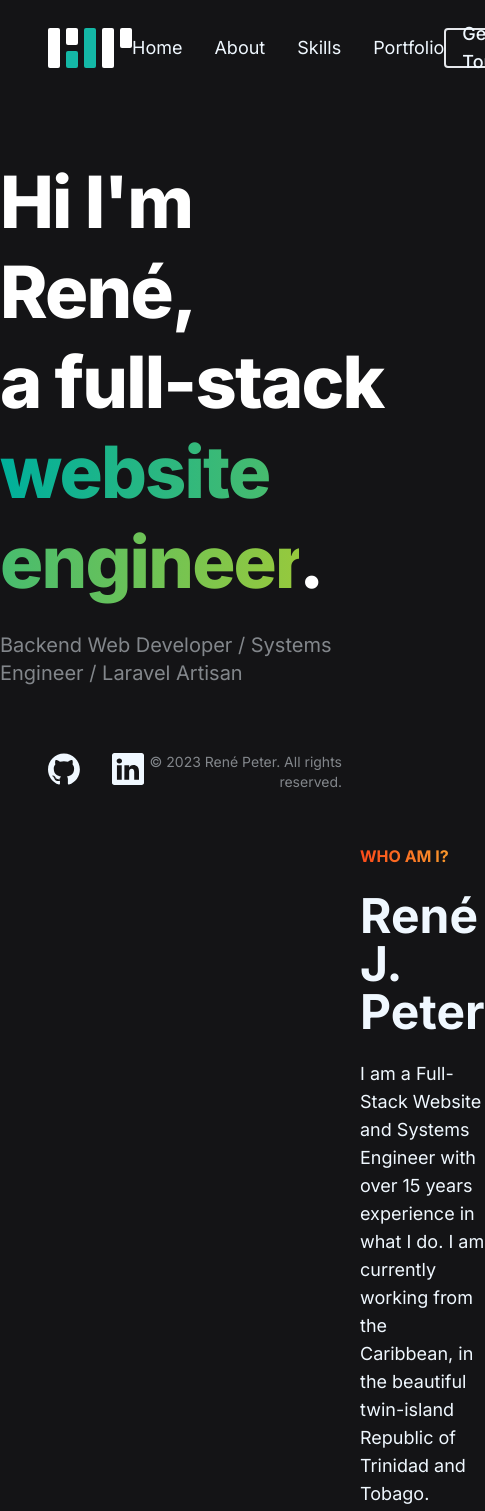
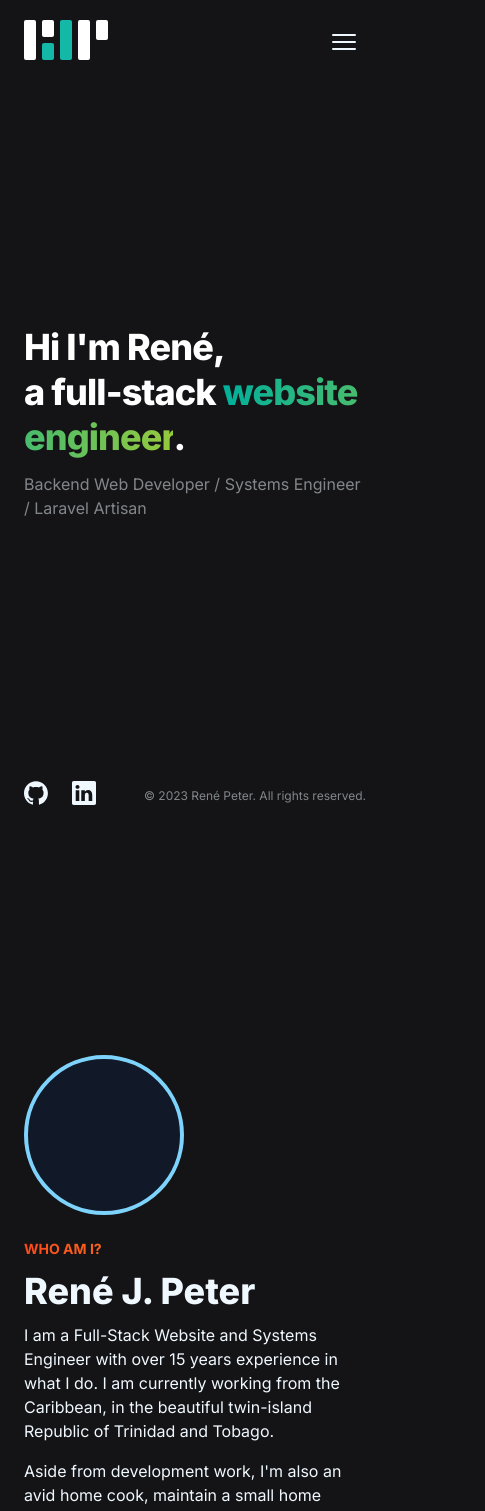
Before and after one commit to renejpeter/portfolio, a Next.js app: page / in a window 390 px wide. Shown: the top 1511 px of the page, 485 px wide, since content can reach past the window. Built offline with nearby package versions, Linux system fonts and the light colour scheme; a web font is replaced by a local one.

Commit message:
make pages responsive

```diff
--- a/src/components/SiteFooter.tsx
+++ b/src/components/SiteFooter.tsx
@@ -4,10 +4,10 @@ const SiteFooter = () => {
   return (
     <footer
       id="site-footer"
-      className="fixed inset-x-0 bottom-8 h-20 px-12 flex items-center justify-between z-20"
+      className="fixed inset-x-0 bottom-4 lg:bottom-8 h-16 lg:h-20 px-6 lg:px-12 flex items-center justify-between z-20 "
     >
       <nav>
-        <ul className="flex items-center space-x-8 text-brand">
+        <ul className="flex items-center space-x-6 text-brand lg:space-x-8">
           <li role="presentation">
             <Link
               href="https://github.com/zabocado"
@@ -17,7 +17,7 @@ const SiteFooter = () => {
               <svg
                 xmlns="http://www.w3.org/2000/svg"
                 viewBox="0 0 256 249"
-                className="w-8 h-8"
+                className="w-6 h-6 lg:w-8 lg:h-8"
               >
                 <path
                   fill="currentColor"
@@ -40,7 +40,7 @@ const SiteFooter = () => {
               <svg
                 xmlns="http://www.w3.org/2000/svg"
                 viewBox="0 0 256 256"
-                className="w-8 h-8"
+                className="w-6 h-6 lg:w-8 lg:h-8"
               >
                 <path
                   fill="currentColor"
@@ -56,7 +56,7 @@ const SiteFooter = () => {
         </ul>
       </nav>
 
-      <p className="text-right text-sm opacity-50">
+      <p className="text-right text-xs lg:text-sm opacity-50">
         &copy; {new Date().getFullYear()} René Peter. All rights reserved.
       </p>
     </footer>
--- a/src/components/SiteHeader.tsx
+++ b/src/components/SiteHeader.tsx
@@ -1,12 +1,16 @@
 import Link from "next/link";
+import { useState } from "react";
 
 const SiteHeader = () => {
+  const [menu, setMenu] = useState<boolean>(false);
+
   return (
     <header
       id="site-header"
-      className="fixed inset-x-0 top-0 flex items-center px-12 h-24 py-4 text-lg bg-brand z-20"
+      className="fixed inset-x-0 top-0 flex items-center px-6 h-20 lg:px-12 lg:h-24 py-4 text-lg bg-brand z-20"
     >
-      <div className="flex items-center w-full">
+      <div className="flex items-center justify-between w-full">
+        <div className="absolute left-6 top-5 lg:left-12 lg:top-7">
           <div
             id="site-logo"
             className="relative flex items-center h-10 space-x-1.5"
@@ -27,8 +31,9 @@ const SiteHeader = () => {
               aria-label="Rene J. Peter logo"
             ></Link>
           </div>
+        </div>
 
-        <nav className="flex-1">
+        <nav className="hidden md:block flex-1">
           <ul className="flex items-center justify-center space-x-8">
             <li>
               <Link href="/" className="inline-flex underlined">
@@ -53,12 +58,37 @@ const SiteHeader = () => {
           </ul>
         </nav>
 
+        <div className="absolute top-5 right-6 lg:right-12 lg:top-7">
           <Link
             href="/#contact"
-          className="inline-flex items-center justify-center rounded border-2 h-10 px-4 transition-colors hover:text-teal-500 hover:border-teal-500"
+            className="hidden md:inline-flex items-center justify-center rounded border-2 h-10 px-4 transition-colors hover:text-teal-500 hover:border-teal-500"
           >
-          <span className="font-medium">Get in Touch</span>
+            <span className="lg:hidden font-medium">Contact</span>
+            <span className="hidden lg:inline-flex font-medium">
+              Get in Touch
+            </span>
           </Link>
+          <button
+            type="button"
+            className="flex md:hidden items-center justify-center h-11 w-11"
+            onClick={() => setMenu((state) => !state)}
+          >
+            <svg
+              xmlns="http://www.w3.org/2000/svg"
+              fill="none"
+              viewBox="0 0 24 24"
+              strokeWidth={1.5}
+              stroke="currentColor"
+              className="w-8 h-8"
+            >
+              <path
+                strokeLinecap="round"
+                strokeLinejoin="round"
+                d="M3.75 6.75h16.5M3.75 12h16.5m-16.5 5.25h16.5"
+              />
+            </svg>
+          </button>
+        </div>
       </div>
     </header>
   );
--- a/src/components/sections/AboutSection/index.tsx
+++ b/src/components/sections/AboutSection/index.tsx
@@ -2,29 +2,31 @@ const AboutSection = () => {
   return (
     <section
       id="about"
-      className="min-h-screen flex items-center justify-center"
+      className="min-h-screen flex items-center justify-center py-[25vh]"
     >
-      <div className="w-full mx-auto max-w-screen-xl">
-        <div className="flex items-center gap-10">
-          <div className="flex-1 flex items-center justify-center">
-            <div className="bg-gray-900 rounded-full h-80 w-80 border-4 border-sky-300"></div>
+      <div className="w-full mx-auto max-w-screen-xl px-6 lg:px-8">
+        <div className="md:flex items-center gap-10">
+          <div className="flex-1 md:flex items-center justify-center mb-6 lg:mb-0">
+            <div className="bg-gray-900 rounded-full h-40 w-40 md:w-60 md:h-60 lg:h-80 lg:w-80 border-4 border-sky-300"></div>
           </div>
           <div className="flex-1">
-            <p className="gr-orange-yelloworange font-bold uppercase mb-6">
+            <p className="gr-orange-yelloworange font-bold uppercase mb-3 lg:mb-6 text-sm lg:text-base">
               Who Am I?
             </p>
-            <h2 className="text-5xl font-bold mb-6">René J. Peter</h2>
-            <p className="text-lg mb-4">
+            <h2 className="text-4xl md:text-5xl lg:text-7xl font-extrabold mb-3 lg:mb-6">
+              René J. Peter
+            </h2>
+            <p className="text-md lg:text-lg mb-4">
               I am a Full-Stack Website and Systems Engineer with over 15 years
               experience in what I do. I am currently working from the
               Caribbean, in the beautiful twin-island Republic of Trinidad and
               Tobago.
             </p>
-            <p className="text-lg mb-4">
+            <p className="text-md lg:text-lg mb-4">
               Aside from development work, I&apos;m also an avid home cook,
               maintain a small home garden and can enjoy a good webnovel.
             </p>
-            <p className="text-lg">
+            <p className="text-md lg:text-lg">
               I&apos;m somewhat of a perfectionist with an extreme attention to
               detail, I aim to solve problems methodically and efficiently. I
               strive to maintain a high level of workmanship as I take pride in
--- a/src/components/sections/ContactSection/index.tsx
+++ b/src/components/sections/ContactSection/index.tsx
@@ -5,15 +5,15 @@ const ContactSection = () => {
   return (
     <section
       id="contact"
-      className="min-h-screen flex items-center justify-center"
+      className="min-h-screen flex items-center justify-center py-[25vh]"
     >
-      <div className="w-full mx-auto max-w-screen-xl">
-        <div className="flex items-center gap-10">
+      <div className="w-full mx-auto max-w-screen-xl px-6 lg:px-8">
+        <div className="lg:flex items-center gap-10">
           <div className="flex-1">
-            <h1 className="text-7xl font-extrabold tracking-tight leading-tight mb-6 gr-blue-pink">
+            <h1 className="text-4xl md:text-5xl lg:text-7xl font-extrabold tracking-tight leading-tight mb-3 lg:mb-6 gr-blue-pink">
               Get in Touch
             </h1>
-            <ul className="space-y-6 text-xl">
+            <ul className="space-y-3 lg:space-y-6 text-base lg:text-xl">
               <li>
                 <div className="flex items-start space-x-4">
                   <div className="flex items-center justify-center w-12 h-12 rounded-full bg-pink-500 text-pink-500 bg-opacity-10">
@@ -23,7 +23,7 @@ const ContactSection = () => {
                       viewBox="0 0 24 24"
                       strokeWidth={1.5}
                       stroke="currentColor"
-                      className="w-7 h-7"
+                      className="w-5 h-5 lg:w-7 lg:h-7"
                     >
                       <path
                         strokeLinecap="round"
@@ -52,7 +52,7 @@ const ContactSection = () => {
                       viewBox="0 0 24 24"
                       strokeWidth={1.5}
                       stroke="currentColor"
-                      className="w-7 h-7"
+                      className="w-5 h-5 lg:w-7 lg:h-7"
                     >
                       <path
                         strokeLinecap="round"
@@ -76,7 +76,7 @@ const ContactSection = () => {
                       viewBox="0 0 24 24"
                       strokeWidth={1.5}
                       stroke="currentColor"
-                      className="w-8 h-8"
+                      className="w-6 h-6 lg:w-8 lg:h-8"
                     >
                       <path
                         strokeLinecap="round"
@@ -98,7 +98,7 @@ const ContactSection = () => {
             </ul>
           </div>
 
-          <div className="flex-1">
+          <div className="hidden lg:flex flex-1">
             <Image
               src="https://i.imgur.com/aUFcgNf.png"
               alt="Map of Southern Caribbean"
--- a/src/components/sections/IntroSection/index.tsx
+++ b/src/components/sections/IntroSection/index.tsx
@@ -2,16 +2,16 @@ const IntroSection = () => {
   return (
     <section
       id="intro"
-      className="min-h-screen flex items-center justify-center"
+      className="min-h-screen flex items-center justify-center py-[25vh]"
     >
-      <div className="w-full mx-auto max-w-screen-xl">
+      <div className="w-full mx-auto max-w-screen-xl px-6 lg:px-8">
         <div className="flex gap-10">
           <div className="flex-1">
-            <h1 className="text-7xl font-extrabold tracking-tight text-white leading-tight mb-6">
+            <h1 className="text-4xl md:text-5xl lg:text-7xl font-extrabold tracking-tight text-white leading-tight mb-3 lg:mb-6">
               Hi I&apos;m René, <br />a full-stack{" "}
               <span className="gr-teal-limegreen">website engineer</span>.
             </h1>
-            <p className="text-xl opacity-50">
+            <p className="text-base opacity-50 md:text-lg lg:text-xl">
               {[
                 "Backend Web Developer",
                 "Systems Engineer",
--- a/src/components/sections/SkillSection/index.tsx
+++ b/src/components/sections/SkillSection/index.tsx
@@ -5,20 +5,20 @@ const SkillSection = () => {
   return (
     <section
       id="skills"
-      className="min-h-screen flex items-center justify-center"
+      className="min-h-screen flex items-center justify-center py-[25vh]"
     >
-      <div className="w-full">
-        <h2 className="text-7xl gr-limegreen-blue text-center font-extrabold mx-auto max-w-screen-md mb-6">
+      <div className="w-full px-6 lg:px-8">
+        <h2 className="text-4xl md:text-5xl lg:text-7xl gr-limegreen-blue text-center font-extrabold mx-auto max-w-screen-md mb-3 lg:mb-6">
           Skills &amp; Experience
         </h2>
-        <p className="text-lg leading-normal text-center max-w-screen-md mx-auto mb-4">
+        <p className="text-md lg:text-lg leading-normal text-center max-w-screen-md mx-auto mb-4">
           Building dynamic content management systems and RESTful APIs using
           Laravel, Codeigniter and PhalconPHP. Microservices and scripts with
           Python, Golang and Linux Bash. Frontend interfaces with plain HTML,
           CSS and JavaScript. Frontend libraries and frameworks such as jQuery,
           AlpineJS, Bootstrap, TailwindCSS, NextJS and Nuxt.
         </p>
-        <p className="text-lg text-center mb-4">
+        <p className="text-md lg:text-lg text-center mb-2 lg:mb-4">
           <Link
             href="/portfolio"
             className="inline-flex items-center space-x-2 text-orange-500 font-medium hover:underline"
--- a/src/pages/portfolio/index.tsx
+++ b/src/pages/portfolio/index.tsx
@@ -2,17 +2,17 @@ const posts = Array(10).fill(null);
 
 export default function PortfolioPage() {
   return (
-    <article id="portfolio" className="min-h-screen">
-      <div className="w-full mx-auto px-12 pt-[20vh]">
-        <h1 className="font-extrabold text-7xl text-white text-center mb-20">
+    <article id="portfolio" className="min-h-screen py-[25vh]">
+      <div className="w-full mx-auto px-6 lg:px-8">
+        <h1 className="font-extrabold text-4xl md:text-5xl lg:text-7xl text-white text-center mb-10 lg:mb-20">
           Recent Work
         </h1>
       </div>
 
-      <ul className="grid grid-cols-5 gap-px mb-28">
+      <ul className="grid grid-cols-1 sm:grid-cols-2 md:grid-cols-3 lg:grid-cols-4 xl:grid-cols-5 gap-px">
         {posts.map((n, i) => (
           <li key={i} role="presentation">
-            <div className="w-full h-[20vw] bg-gray-950"></div>
+            <div className="w-full h-[300px] bg-gray-950"></div>
           </li>
         ))}
       </ul>
--- a/src/styles/globals.css
+++ b/src/styles/globals.css
@@ -76,7 +76,7 @@
   }
 
   #tech-logos {
-    @apply flex flex-wrap justify-center mx-auto max-w-screen-lg mt-20;
+    @apply flex flex-wrap justify-center mx-auto max-w-screen-lg mt-10 lg:mt-20;
   }
 
   #tech-logos > li {
```
Lines whose indentation alone changed are shown as unchanged.
